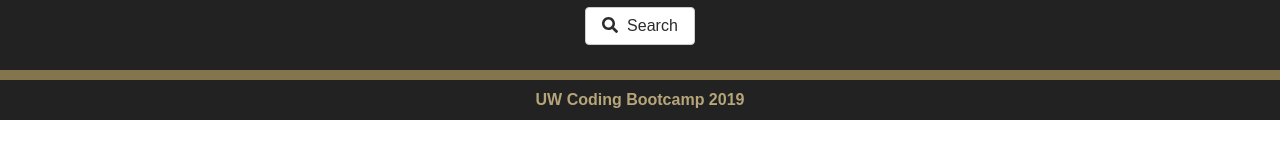
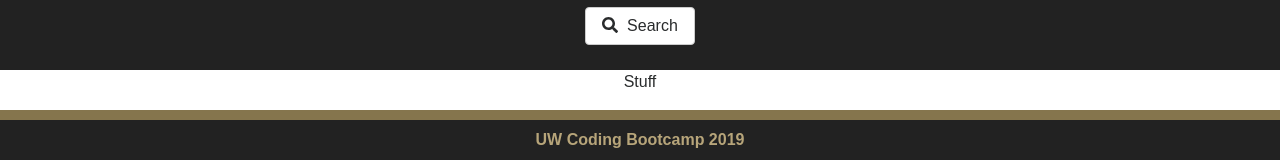
Before and after one commit to w3fl3x/SceneIT2, a React (Create React App) app in the folder client/: page /Saved in a window 1280 px wide. Shown: the part 604-764 px from the top of the page. Built offline with nearby package versions, Linux system fonts and the light colour scheme.

Commit message:
Add import for react and content component.

```diff
--- a/client/src/components/Content/Content.js
+++ b/client/src/components/Content/Content.js
@@ -0,0 +1,8 @@
+import React from 'react';
+import './Content.css';
+
+const Content = () => (
+    <p>Stuff</p>
+);
+
+export default Content;
--- a/client/src/components/Content/index.js
+++ b/client/src/components/Content/index.js
@@ -0,0 +1 @@
+export { default } from './Content';
--- a/client/src/pages/Saved.js
+++ b/client/src/pages/Saved.js
@@ -1,11 +1,6 @@
 import React, { Component } from "react";
-import Navbar from '../components/Navbar';
-import Header from '../components/Header';
-import Search from '../components/Search';
 import Content from '../components/Content';
 import Item from '../components/Item';
-import Footer from '../components/Footer';
-import logo from "../logo.svg";
 import "../App.css";
 
 class Saved extends Component {
@@ -14,12 +9,8 @@
     render() {
       return (
         <div className="App">
-          {/* <Navbar /> */}
-          {/* <Header /> */}
-          {/* <Search /> */}
-          {/* <Content /> */}
+          <Content />
           {/* <Item /> */}
-          {/* <Footer /> */}
         </div>
       );
     }
```
